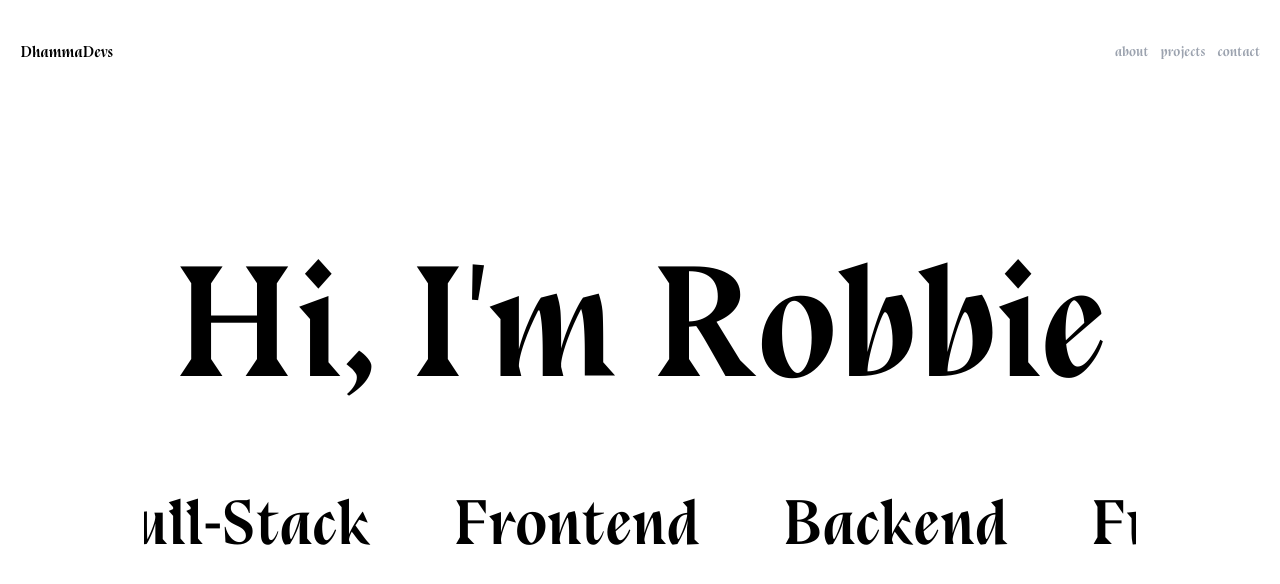
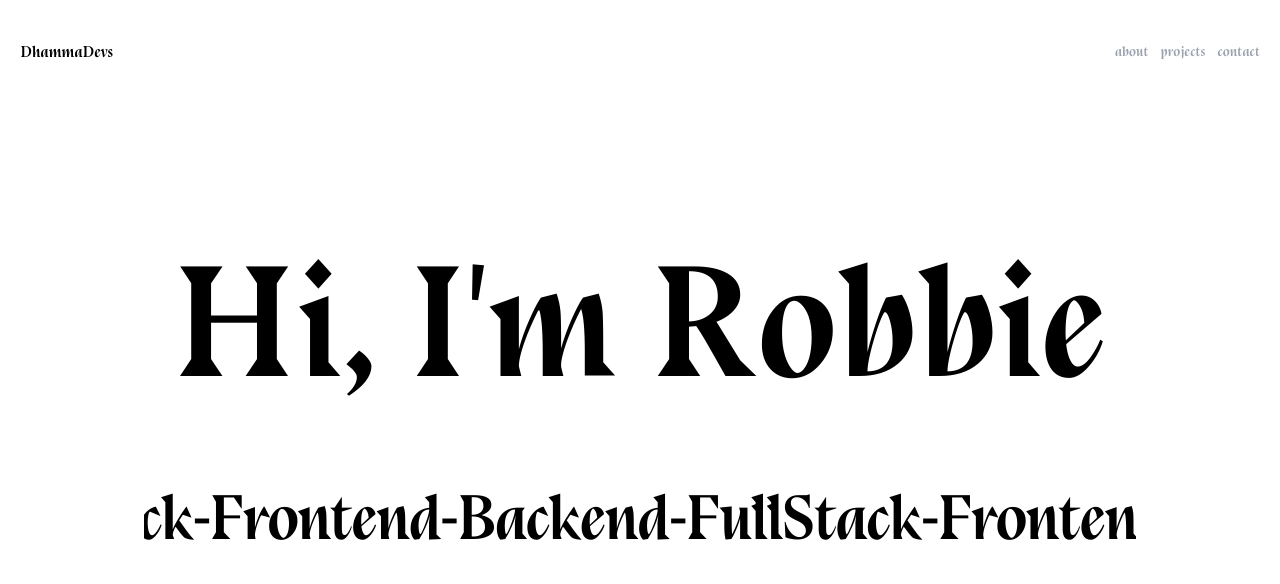
Before and after one commit to RobbieProkop/portfolio, a Next.js app: page / in a window 1280 px wide. Shown: the top 584 px of the page. Built offline with nearby package versions, Linux system fonts and the light colour scheme.

Commit message:
change marquee text to scroll

```diff
--- a/components/Hero.tsx
+++ b/components/Hero.tsx
@@ -1,5 +1,67 @@
-import { motion } from "framer-motion";
+import {
+  motion,
+  useScroll,
+  useSpring,
+  useTransform,
+  useMotionValue,
+  useVelocity,
+  useAnimationFrame,
+} from "framer-motion";
+import { wrap } from "@motionone/utils";
+import { useRef } from "react";
 
+interface ParallaxProps {
+  children: string;
+  baseVelocity: number;
+}
+
+const ParallaxText = ({ children, baseVelocity = 100 }: ParallaxProps) => {
+  const baseX = useMotionValue(0);
+  const { scrollY } = useScroll();
+  const scrollVelocity = useVelocity(scrollY);
+  const smoothVelocity = useSpring(scrollVelocity, {
+    damping: 50,
+    stiffness: 400,
+  });
+  const velocityFactor = useTransform(smoothVelocity, [0, 1000], [0, 5], {
+    clamp: false,
+  });
+  const x = useTransform(baseX, (v) => `${wrap(-20, -45, v)}%`);
+
+  const directionFactor = useRef<number>(1);
+  const prevT = useRef<number>(0);
+  useAnimationFrame((t) => {
+    if (!prevT.current) prevT.current = t;
+
+    const timeDelta = t - prevT.current;
+    let moveBy = directionFactor.current * baseVelocity * (timeDelta / 1000);
+
+    //used to change the scroll direction
+
+    if (velocityFactor.get() < 0) {
+      directionFactor.current = -1;
+    } else if (velocityFactor.get() > 0) {
+      directionFactor.current = 1;
+    }
+
+    moveBy += directionFactor.current * moveBy * velocityFactor.get();
+
+    baseX.set(baseX.get() + moveBy);
+
+    prevT.current = t;
+  });
+
+  return (
+    <div className="parallax">
+      <motion.div className="scroller" style={{ x }}>
+        <span>{children} </span>
+        <span>{children} </span>
+        <span>{children} </span>
+        <span>{children} </span>
+      </motion.div>
+    </div>
+  );
+};
 type Props = {};
 const Hero = (props: Props) => {
   return (
@@ -40,7 +102,12 @@ const Hero = (props: Props) => {
         <h1 className="">Hi, I'm Robbie</h1>
 
         <div className="line"></div>
-        <div className="marquee mx-auto w-6xl">
+
+        <ParallaxText baseVelocity={5}>
+          Frontend-Backend-FullStack-
+        </ParallaxText>
+
+        {/* <div className="marquee mx-auto w-6xl">
           <div className="marquee-content">
             <ul className="list">
               <h2>Frontend</h2>
@@ -58,7 +125,7 @@ const Hero = (props: Props) => {
               <h2>Full-Stack</h2>
             </ul>
           </div>
-        </div>
+        </div> */}
         <div className="line"></div>
       </motion.div>
     </>
--- a/styles/globals.scss
+++ b/styles/globals.scss
@@ -44,43 +44,65 @@ body {
   top: 0;
 }
 
-//for marquee text
-.marquee {
+.parallax {
+  overflow: hidden;
+  letter-spacing: -2px;
+  line-height: 0.8;
+  margin: 2rem 0;
+  white-space: nowrap;
+  display: flex;
+  flex-wrap: nowrap;
+  position: relative;
   width: 80%;
-  white-space: nowrap;
-  overflow: hidden;
-  position: relative;
-  margin: 2rem 0;
-  .marquee-content {
-    width: 300%;
+  .scroller {
+    font-size: 64px;
     display: flex;
-    line-height: 30px;
-
-    animation: marquee 15s linear infinite forwards;
-    &:hover {
-      animation-play-state: paused;
-    }
-    .list {
-      display: flex;
-      justify-content: space-around;
-      width: 100%;
-
-      list-style: none;
-    }
+    white-space: nowrap;
+    flex-wrap: nowrap;
   }
-  .marquee-reverse {
-    animation: marquee 10s linear infinite backwards;
+  .span {
+    margin-right: 30px;
+    display: block;
   }
 }
 
-@keyframes marquee {
-  0% {
-    transform: translateX(0);
-  }
-  100% {
-    transform: translateX(-66.6%);
-  }
-}
+// //for marquee text
+// .marquee {
+//   width: 80%;
+//   white-space: nowrap;
+//   overflow: hidden;
+//   position: relative;
+//   margin: 2rem 0;
+//   .marquee-content {
+//     width: 300%;
+//     display: flex;
+//     line-height: 30px;
+
+//     animation: marquee 15s linear infinite forwards;
+//     &:hover {
+//       animation-play-state: paused;
+//     }
+//     .list {
+//       display: flex;
+//       justify-content: space-around;
+//       width: 100%;
+
+//       list-style: none;
+//     }
+//   }
+//   .marquee-reverse {
+//     animation: marquee 10s linear infinite backwards;
+//   }
+// }
+
+// @keyframes marquee {
+//   0% {
+//     transform: translateX(0);
+//   }
+//   100% {
+//     transform: translateX(-66.6%);
+//   }
+// }
 @media (min-width: 400px) {
   h1,
   h2 {
```
